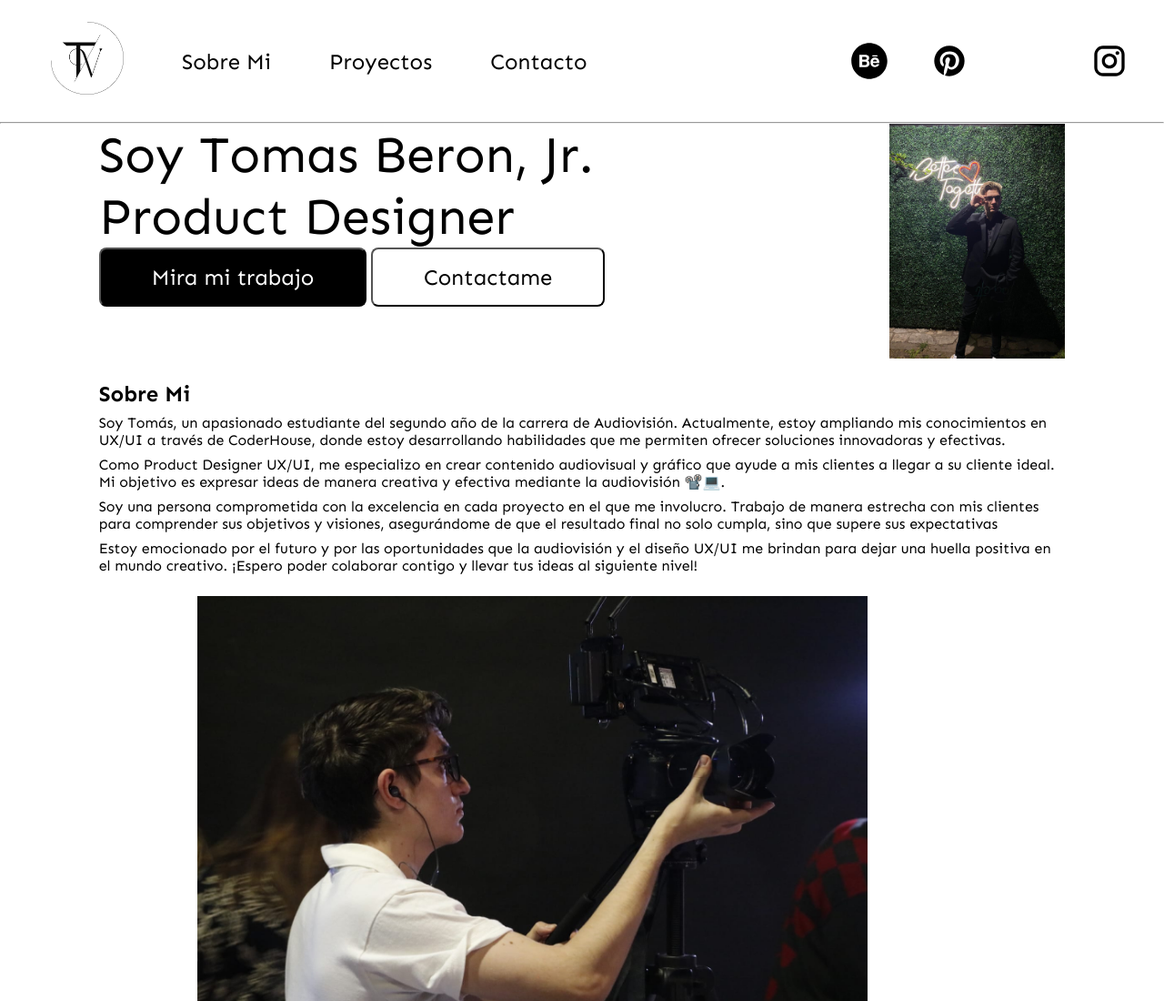
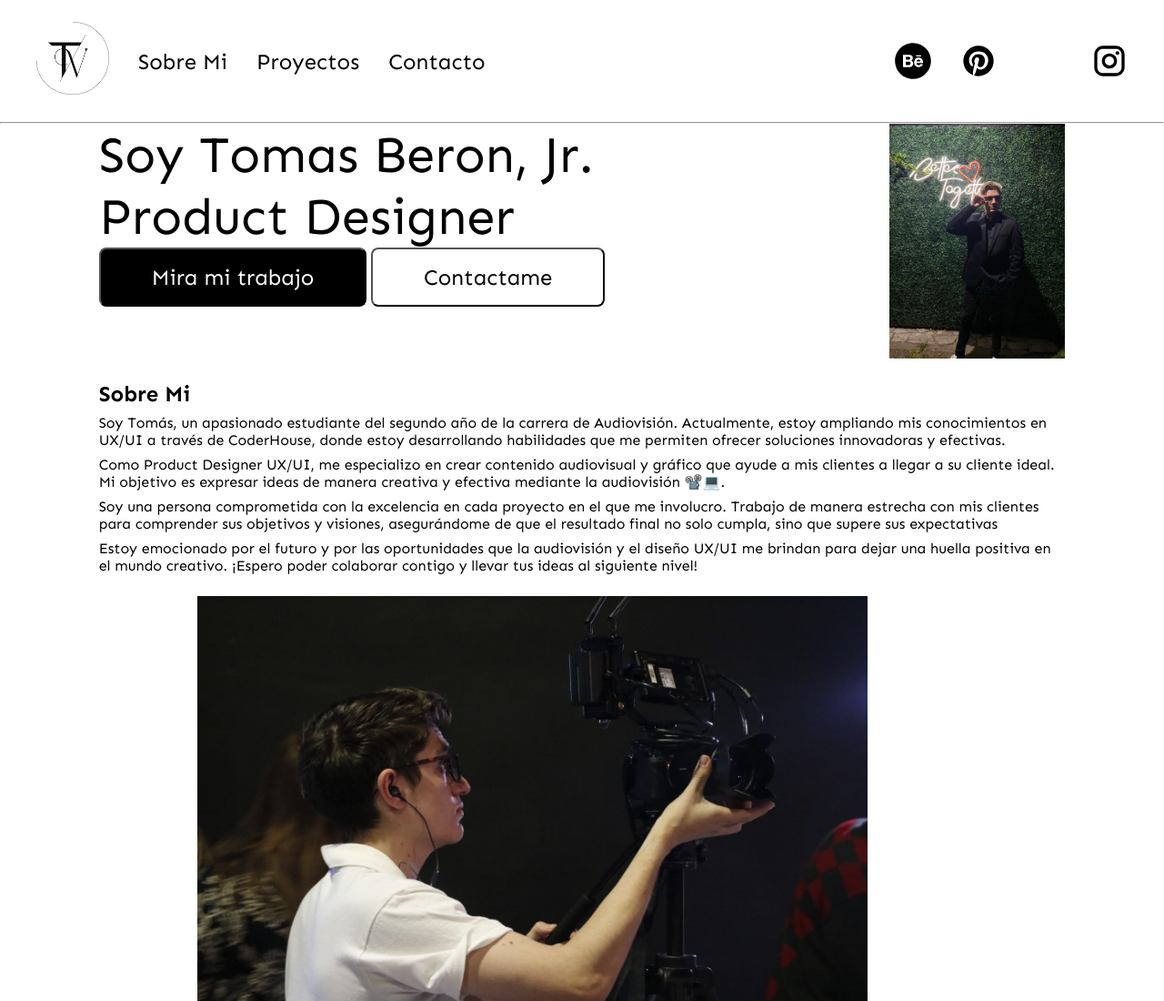
Before and after one commit to iTzTomitox/Portfolio-Tomas-Beron, a plain HTML site: page index.html in a window 1280 px wide. Shown: the top 1100 px of the page at 91% size. Drawn offline with Linux system fonts and the light colour scheme.

Commit message:
Colores Logo

```diff
--- a/css/style.css
+++ b/css/style.css
@@ -25,12 +25,10 @@ nav {
     display: flex;
     align-items: center;
     position: relative;
-    gap: 24px;
 }
 
 .navegacion-2 {
     display: flex;
-    gap: 16px;
     align-items: center;
 }
 
@@ -43,13 +41,13 @@ nav ul {
 }
 
 nav li {
-    margin: 0 24px;
+    margin: 0 16px;
 }
 
 nav a {
     text-decoration: none;
     color: #000;
-    padding: 0px 8px;
+    padding: 0px 0px;
     display: block;
 }
 
@@ -115,6 +113,18 @@ footer div h3 {
     font-style: normal;
     font-size: 24px;
 }
+
+/* Estilo normal */
+.logo-nav:hover img {
+    filter: invert(50%) sepia(100%) saturate(500%) hue-rotate(200deg);
+}
+
+/* Estilo solo para el icono de Pinterest */
+.pinterest-icon:hover svg path {
+    fill: red;
+}
+
+
 /* GLOBAL CSS CODE FIN */
 
 /* INDEX.HTML CSS CODE */
--- a/index.html
+++ b/index.html
@@ -29,7 +29,7 @@
                 <ul>
                     <li><a class="logo-nav" href="https://www.behance.net/tomasberon" target="_blank"><img
                                 src="./assent/behance.svg" alt=""></a></li>
-                    <li><a class="logo-nav" href="https://pin.it/3CI0PeYRZ" target="_blank"><img
+                    <li><a class="logo-nav pinterest-icon" href="https://pin.it/3CI0PeYRZ" target="_blank"><img
                                 src="./assent/pinterest.svg" alt=""></a></li>
                     <li><a class="logo-nav" href="https://www.linkedin.com/in/tomas-beron/" target="_blank"><img
                                 src="./assent/linkedin.svg" alt=""></a></li>
```
